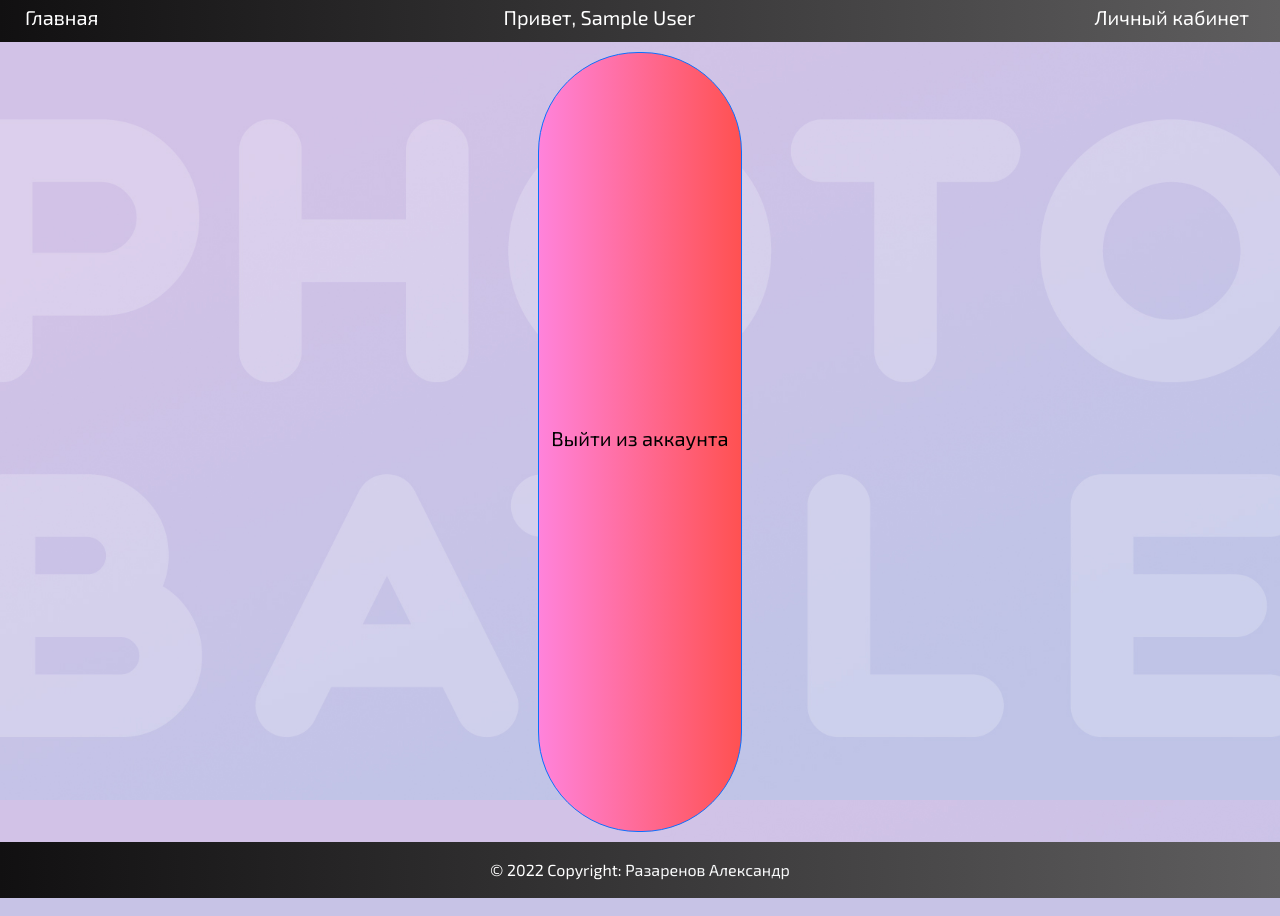
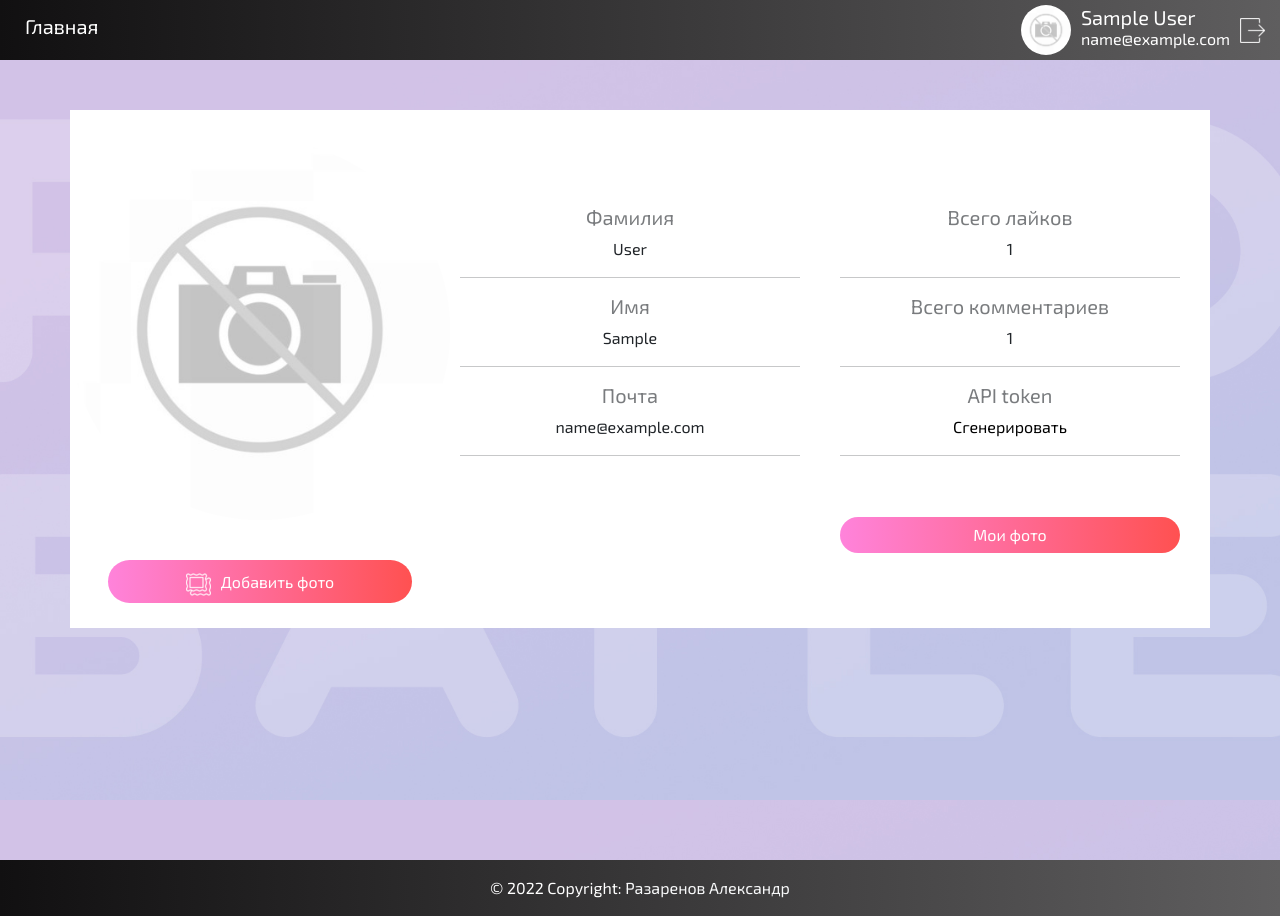
Before and after one commit to sasha-pipec/mentor_project, a Django app: page /User/ in a window 1280 px wide. Run offline with Django 4.2, Linux system fonts and the light colour scheme; a user stored in the database is signed in; tables that the repository leaves empty hold one stand-in row (values such as "Sample post"); some libraries are stand-ins or nearby versions.

Commit message:
add personal account and update navbar for authorized user

```diff
--- a/photobatle/models/Usermodels.py
+++ b/photobatle/models/Usermodels.py
@@ -1,9 +1,15 @@
 from django.db import models
 from django.contrib.auth.models import AbstractUser
+from imagekit.models import ImageSpecField
+from imagekit.processors import ResizeToFill
 
 class User(AbstractUser):
     '''Переопределенная модель user'''
     photo = models.FileField(upload_to='user/photos/%Y/%m/%d', verbose_name='Фото', max_length=255)
+    photo_imagekit_medium = ImageSpecField(source='photo',
+                                           processors=[ResizeToFill(350, 350)],
+                                           format='JPEG',
+                                           options={'quality': 60})
 
     def __str__(self):
         return self.username
--- a/photobatle/static/css/project-style.css
+++ b/photobatle/static/css/project-style.css
@@ -366,3 +366,82 @@ a.btn-danger {
     padding-top: 5px;
     padding-bottom: 5px;
 }
+
+.user-navbar{
+display:inline-flex;
+margin-top:5px;
+margin-bottom:5px;
+}
+
+.photo-user-navbar{
+width:50px;
+height:50px;
+border-radius:100%;
+margin-right:10px;
+}
+
+.info-user-navbar{
+height:50px;
+margin-right:10px;
+}
+
+.email-user-navbar{
+margin-top:-10px;
+}
+
+.logout-user-navbar{
+margin:auto;
+}
+
+#personal-account-container{
+background-color:white;
+height:100%;
+margin-top:50px;
+}
+
+.personal-account-user-image{
+text-align:center;
+}
+
+.personal-account-user-photo{
+max-width: 100%;
+height: auto;
+border-radius:100%;
+margin-bottom:30px;
+margin-top:30px
+}
+
+#btn-post-personal-account{
+width:80%;
+height:10%;
+padding-top:10px;
+border:none;
+}
+
+#add-photo-personal-account{
+margin-right:10px;
+}
+
+.public-personal-info{
+margin-top:25%;
+margin-right:30px;
+margin-left:10px;
+text-align:center;
+}
+
+.personal-info-item{
+opacity:60%;
+}
+
+.private-personal-info{
+margin-top:25%;
+margin-right:30px;
+margin-left:10px;
+text-align:center;
+}
+
+#button-my-photo-personal-account{
+width:100%;
+border:none;
+margin-top:45px;
+}
--- a/photobatle/templates/photobatle/detail_post.html
+++ b/photobatle/templates/photobatle/detail_post.html
@@ -4,14 +4,13 @@
 {% load filter%}
 {% load static %}
 {% load socialaccount %}
-{% providers_media_js %}
 
 {% block content %}
 <div class="container" id="first-detail-block">
     <div class="row">
         <div class="col-12 col-sm-4" id="photo-detail">
             {% if post.photo.url|check_photo %}
-            <img src="{{post.photo_imagekit.url }}" alt="Card image cap" class="detail-photo">
+            <img src="{{post.photo_imagekit_large.url }}" alt="Card image cap" class="detail-photo">
             {% else %}
             <img src="/static/image/default-photo-post.jpeg" alt="Card image cap" class="detail-photo">
             {% endif %}
--- a/photobatle/templates/photobatle/home_html_with_post_and_SortForm.html
+++ b/photobatle/templates/photobatle/home_html_with_post_and_SortForm.html
@@ -102,7 +102,7 @@
                       {
                       var name_photo=response.posts[key].photo_name;
                       var url_photo=response.posts[key].checking_the_existence;
-                      if(url_photo!="exists"){
+                      if(url_photo!='True'){
                       var url_photo='/static/image/default-photo-post.jpeg';
                       }else{
                       var url_photo=response.posts[key].photo;
@@ -165,7 +165,7 @@
 
                       var name_photo=response.posts[key].photo_name;
                       var url_photo=response.posts[key].checking_the_existence;
-                      if(url_photo!="exists"){
+                      if(url_photo!='True'){
                       var url_photo='/static/image/default-photo-post.jpeg';
                       }else{
                       var url_photo=response.posts[key].photo;
--- a/photobatle/templates/photobatle/home_page.html
+++ b/photobatle/templates/photobatle/home_page.html
@@ -22,14 +22,34 @@
     {%block navbar%}
     {% endblock %}
     {% if user.is_authenticated %}
-
-    {%if user.first_name%}
-    <h5>Привет, {{user.first_name}} {{user.last_name}}</h5>
-    {% else %}
-    <h5>Привет, {{user.username}}</h5>
-    {% endif %}
-    <a class="navbar-brand" href="{% url 'user_page'%}"><h5>Личный кабинет</h5></a>
-
+    <div class="user-navbar">
+        <div class="image-user-navbar">
+            <a href="{% url 'user_page'%}">
+                {% if user.photo.url|check_photo %}
+                <img src="{{user.photo.url}}" class="photo-user-navbar" alt="">
+                {% else %}
+                <img src="/static/image/default-photo-post.jpeg" class="photo-user-navbar" alt="">
+                {% endif %}
+            </a>
+        </div>
+        <div class="info-user-navbar">
+            <div class="name-user-navbar">
+                {%if user.first_name%}
+                <h5>{{user.first_name}} {{user.last_name}}</h5>
+                {% else %}
+                <h5>{{user.username}}</h5>
+                {% endif %}
+            </div>
+            <div class="email-user-navbar">
+                <p>{{user.email}}</p>
+            </div>
+        </div>
+        <div class="logout-user-navbar">
+            <a href="{% url 'logout_user'%}">
+                <img src="/static/image/logout.png" alt="">
+            </a>
+        </div>
+    </div>
     {% else %}
     <a class="navbar-brand" href="{% provider_login_url 'vk' method='oauth2'%}"><h5>Вход</h5></a>
     {% endif %}
--- a/photobatle/templates/photobatle/user_page.html
+++ b/photobatle/templates/photobatle/user_page.html
@@ -1,7 +1,82 @@
 <!-- Расширили шаблон home_page-->
 {% extends 'photobatle/home_page.html'%}
+{% load imagekit %}
+{% load filter%}
+{% load static %}
 
 <!-- Динамический блок контента home_page-->
 {% block content %}
-<button class="btn btn-primary "><h5><a href="{% url 'logout_user'%}">Выйти из аккаунта</a></h5></button>
+{% if user.is_authenticated %}
+<div class="container" id="personal-account-container">
+    <div class="row">
+        <div class="col-12 col-sm-4">
+            <div class="personal-account-user-image">
+                {% if user.photo.url|check_photo %}
+                <img src="{{user.photo_imagekit_medium.url}} " alt="Card image cap" class="personal-account-user-photo">
+                {% else %}
+                <img src="/static/image/default-photo-post.jpeg" alt="Card image cap"
+                     class="personal-account-user-photo">
+                {% endif %}
+                <a href="" class="btn btn-primary" id="btn-post-personal-account">
+                    <img src="/static/image/gallery.png" alt="" id="add-photo-personal-account">Добавить фото
+                </a>
+            </div>
+        </div>
+        <div class="col-12 col-sm-4">
+            <div class="public-personal-info">
+                <div class="public-item">
+                    <h5 class="personal-info-item">Фамилия</h5>
+                    {% if user.first_name %}
+                    <p>{{user.last_name}}</p>
+                    {%else%}
+                    <p>Отсутствует</p>
+                    {% endif %}
+                    <hr>
+                </div>
+                <div class="public-item">
+                    <h5 class="personal-info-item">Имя</h5>
+                    {% if user.first_name %}
+                    <p>{{user.first_name}}</p>
+                    {%else%}
+                    <p>{{user.username}}</p>
+                    {% endif %}
+                    <hr>
+                </div>
+                <div class="public-item">
+                    <h5 class="personal-info-item">Почта</h5>
+                    <p>{{user.email}}</p>
+                    <hr>
+                </div>
+            </div>
+        </div>
+        <div class="col-12 col-sm-4">
+            <div class="private-personal-info">
+                <div class="private-item">
+                    <h5 class="personal-info-item">Всего лайков</h5>
+                    <p>{{user.pk|all_likes}}</p>
+                    <hr>
+                </div>
+                <div class="private-item">
+                    <h5 class="personal-info-item">Всего комментариев</h5>
+                    <p>{{user.pk|all_comments}}</p>
+                    <hr>
+                </div>
+                <div class="private-item">
+                    <h5 class="personal-info-item">API token</h5>
+                    <a href=""><p>Сгенерировать</p></a>
+                    <hr>
+                </div>
+                <div class="private-item">
+                    <a href="" class="btn btn-primary" id="button-my-photo-personal-account">
+                        Мои фото
+                    </a>
+                </div>
+            </div>
+        </div>
+    </div>
+</div>
+</div>
+{%else%}
+<h1>Зачем ты сюда зашел?)</h1>
+{%endif%}
 {% endblock %}
--- a/photobatle/templatetags/filter.py
+++ b/photobatle/templatetags/filter.py
@@ -61,3 +61,11 @@ def check_answer(value):
         return True
     else:
         return False
+
+@register.filter
+def all_likes(value):
+    return models.Likemodels.Like.objects.filter(user_name_id=value).count()
+
+@register.filter
+def all_comments(value):
+    return models.Commentmodels.Comment.objects.filter(user_name_id=value).count()
```
Also changed, not shown: photobatle/models/Photomodels.py (+9 -8 lines), photobatle/static/image/gallery.png (added), photobatle/static/image/logout.png (added), 2 other files.
